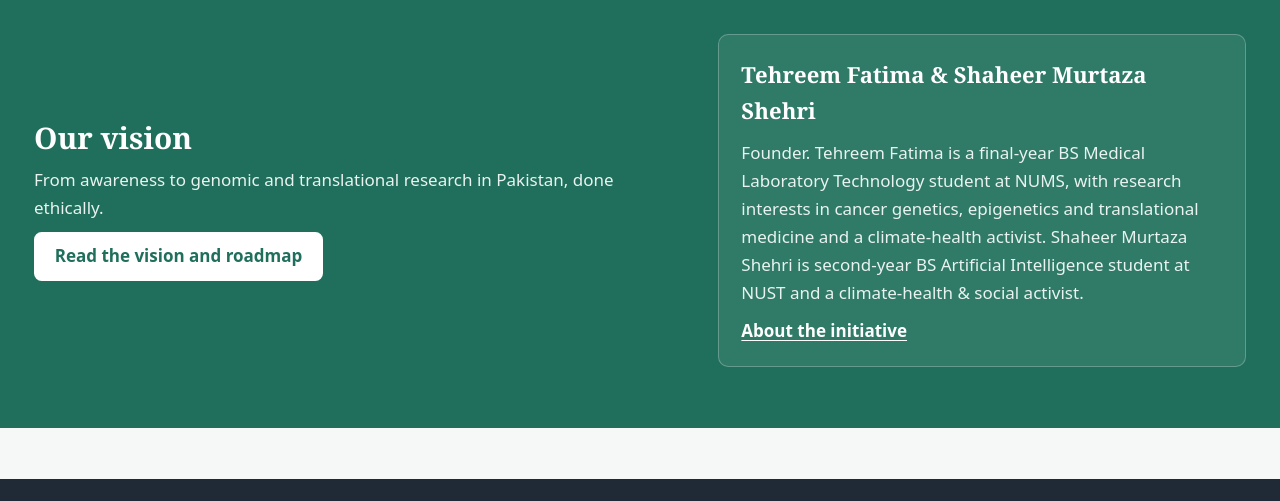
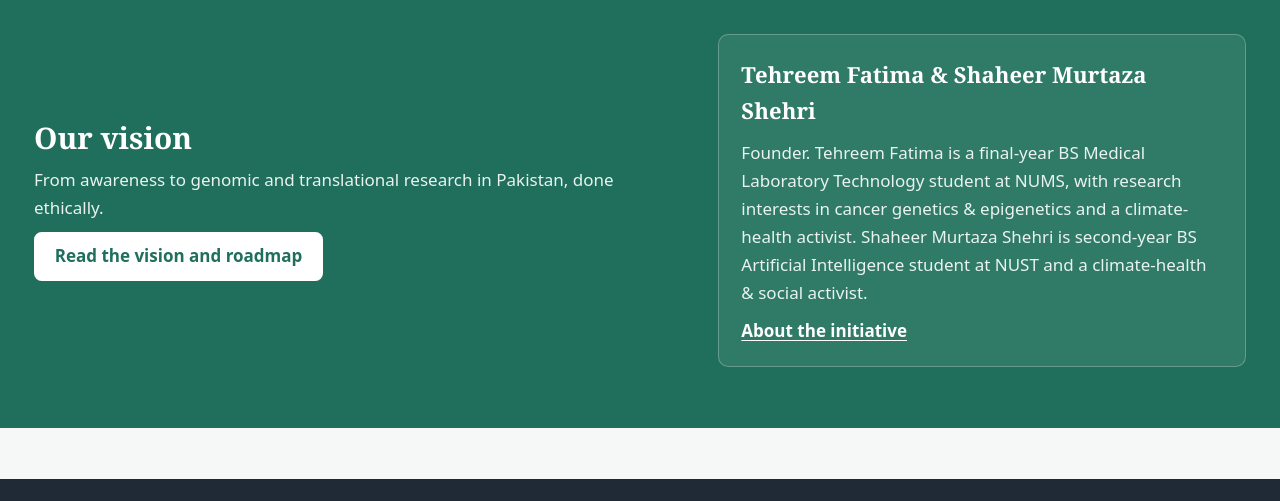
Before and after one commit to ftehreem306-ctrl/eco-health-data, a plain HTML site: page index.html in a window 1280 px wide. Shown: the part 2610-3111 px from the top of the page. Drawn offline with Linux system fonts and the light colour scheme.

Commit message:
Refine founder description in index.html
Updated founder description for clarity and conciseness.

```diff
--- a/index.html
+++ b/index.html
@@ -87,7 +87,7 @@
 
 <section class="band band-green" aria-labelledby="vis-h"><div class="wrap split">
   <div><h2 id="vis-h">Our vision</h2><p>From awareness to genomic and translational research in Pakistan, done ethically.</p><a class="btn btn-light" href="vision.html">Read the vision and roadmap</a></div>
-  <div class="founder-card"><p class="founder-name">Tehreem Fatima & Shaheer Murtaza Shehri</p><p>Founder. Tehreem Fatima is a final-year BS Medical Laboratory Technology student at NUMS, with research interests in cancer genetics, epigenetics and translational medicine and a climate-health activist. Shaheer Murtaza Shehri is second-year BS Artificial Intelligence student at NUST and a climate-health & social activist.</p><a href="about.html">About the initiative</a></div>
+  <div class="founder-card"><p class="founder-name">Tehreem Fatima & Shaheer Murtaza Shehri</p><p>Founder. Tehreem Fatima is a final-year BS Medical Laboratory Technology student at NUMS, with research interests in cancer genetics & epigenetics and a climate-health activist. Shaheer Murtaza Shehri is second-year BS Artificial Intelligence student at NUST and a climate-health & social activist.</p><a href="about.html">About the initiative</a></div>
 </div></section>
 
 </main>
```
